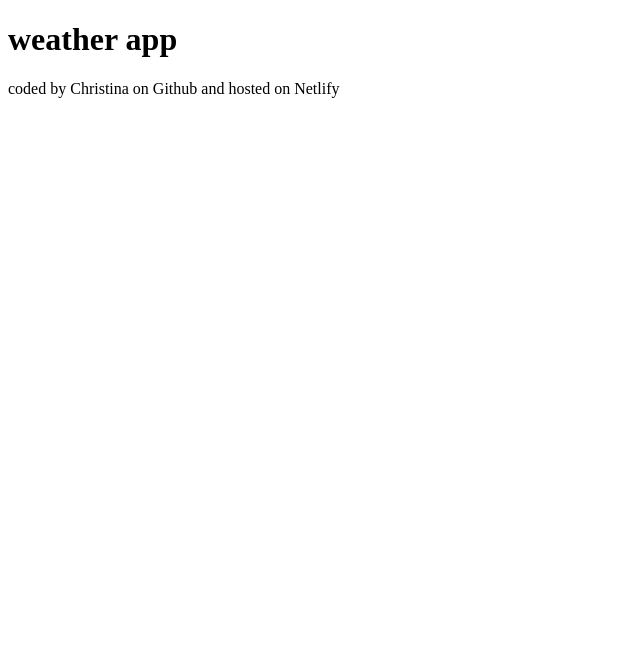
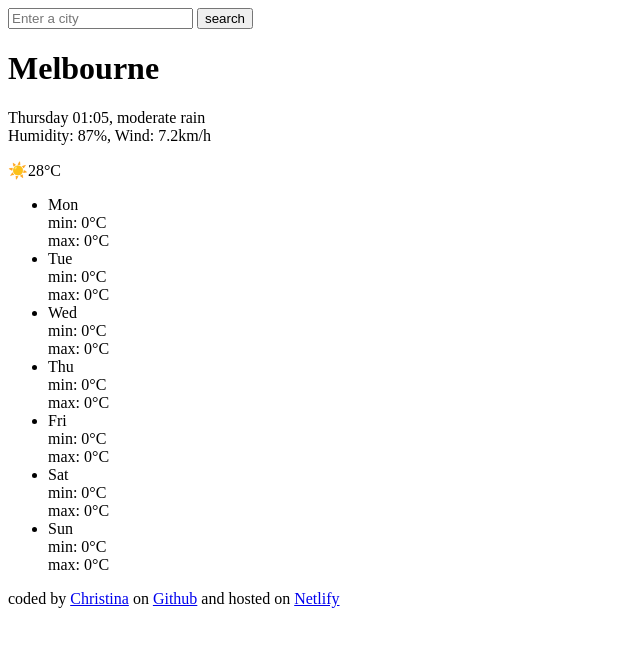
Before and after one commit to kikikal/weather-app, a plain HTML site: page index.html in a window 1280 px wide. Shown: the whole page, without its empty margins (0-640 px from the left). Drawn offline with Linux system fonts and the light colour scheme.

Commit message:
updated index.html

```diff
--- a/index.html
+++ b/index.html
@@ -1,13 +1,45 @@
 <!DOCTYPE html>
 <html lang="en">
-<head>
-    <meta charset="UTF-8">
-    <meta name="viewport" content="width=
-    , initial-scale=1.0">
+  <head>
+    <meta charset="UTF-8" />
+    <meta
+      name="viewport"
+      content="width=
+    , initial-scale=1.0"
+    />
     <title>Weather App</title>
-</head>
-<body>
-    <h1>weather app</h1>
-    <footer>coded by Christina on Github and hosted on Netlify</footer>
-</body>
+  </head>
+  <body>
+    <header>
+      <form>
+        <input type="search" placeholder="Enter a city" required />
+        <input type="submit" value="search" />
+      </form>
+    </header>
+    <main>
+      <div>
+        <h1>Melbourne</h1>
+        <p>Thursday 01:05, moderate rain <br />Humidity: 87%, Wind: 7.2km/h</p>
+      </div>
+      <div>☀️28°C</div>
+      <ul>
+        <li>Mon<br />min: 0°C<br />max: 0°C</li>
+        <li>Tue<br />min: 0°C<br />max: 0°C</li>
+        <li>Wed<br />min: 0°C<br />max: 0°C</li>
+        <li>Thu<br />min: 0°C<br />max: 0°C</li>
+        <li>Fri<br />min: 0°C<br />max: 0°C</li>
+        <li>Sat<br />min: 0°C<br />max: 0°C</li>
+        <li>Sun<br />min: 0°C<br />max: 0°C</li>
+      </ul>
+    </main>
+    <footer>
+      coded by
+      <a href="https://github.com/kikikal" target="_blank">Christina</a> on
+      <a href="https://github.com/kikikal?tab=repositories" target="_blank"
+        >Github</a
+      >
+      and hosted on
+      <a href="weather-app-project-ck.netlify.app" target="_blank">Netlify</a>
+    </footer>
+  </body>
 </html>
```
